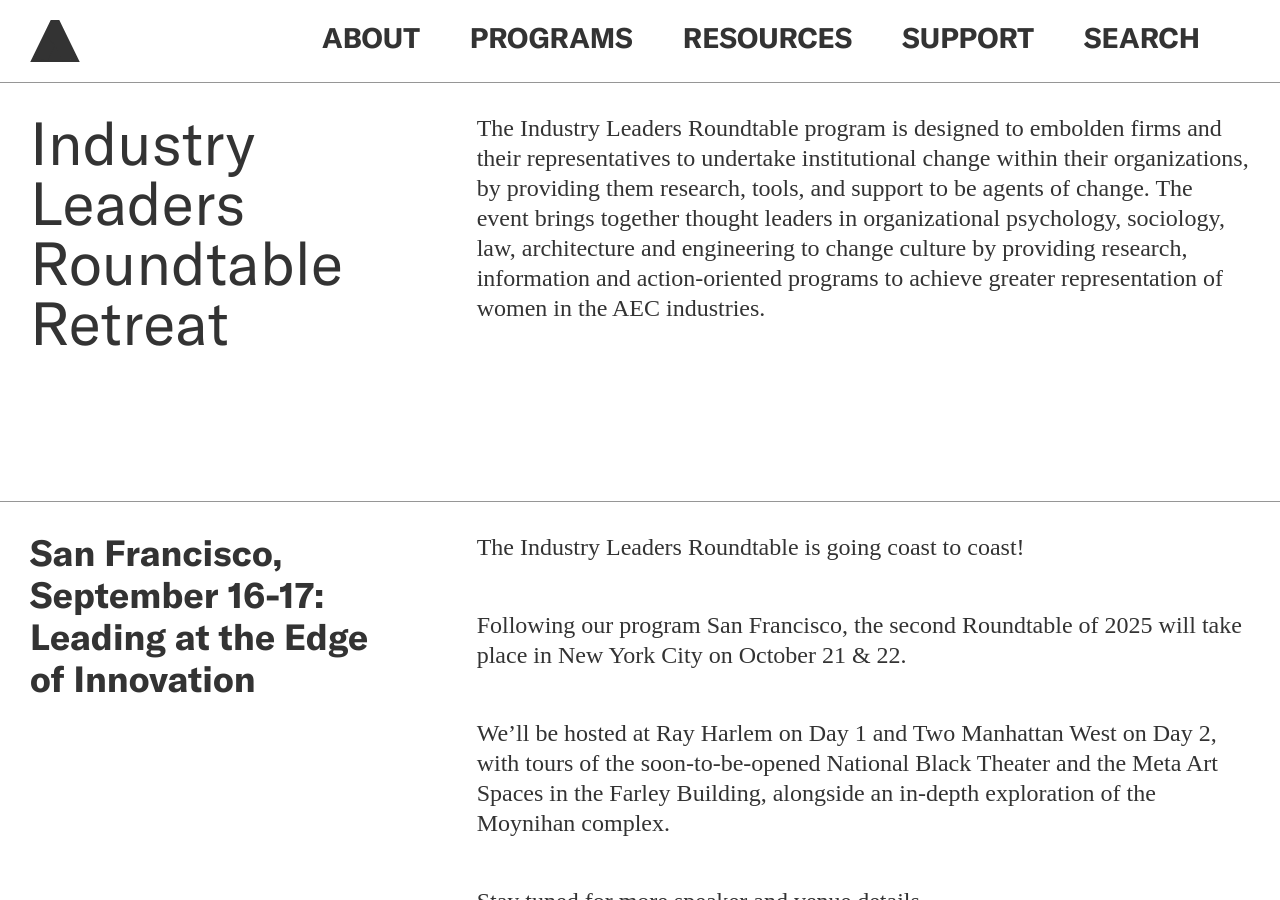
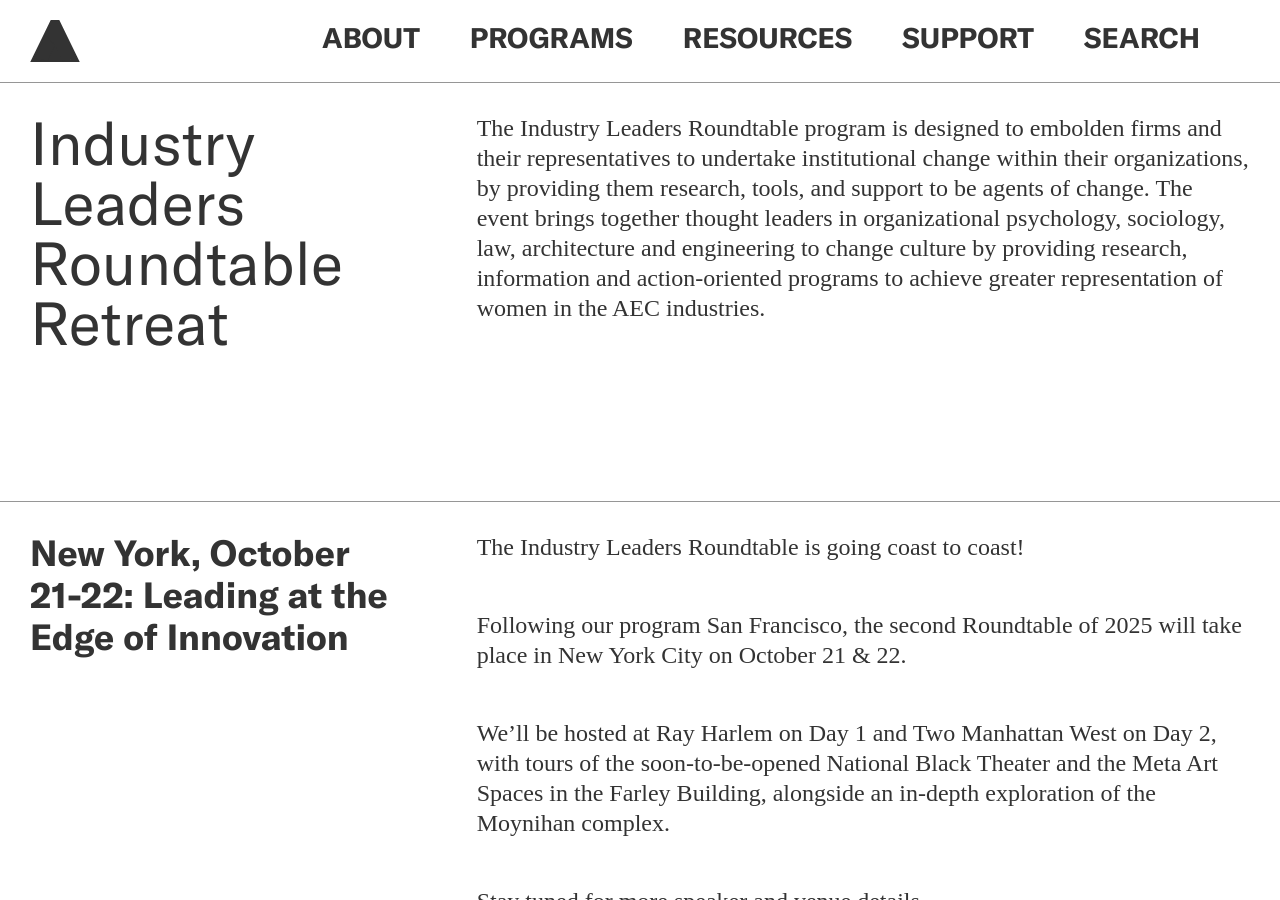
Before and after one commit to jengalas/bwaf-bbw, a Jekyll site: the page built from _programs/industry-leaders-roundtable-retreat.md, in a window 1280 px wide and 900 px high. Built offline with Jekyll 4.4.1, drawn with Linux system fonts in a browser that asks for light colours; nearby versions of some CDN libraries; some web fonts are replaced.

Commit message:
Updated 3 files via CloudCannon.

```diff
--- a/_programs/industry-leaders-roundtable-retreat.md
+++ b/_programs/industry-leaders-roundtable-retreat.md
@@ -33,7 +33,7 @@ page_blocks:
     include_left-hand_column_text_: true
     lefthand_text:
       header_type: Medium Header
-      text: 'San Francisco, September 16-17: Leading at the Edge of Innovation'
+      text: 'New York, October 21-22: Leading at the Edge of Innovation'
       download: ''
       link_url:
       link_text:
```
